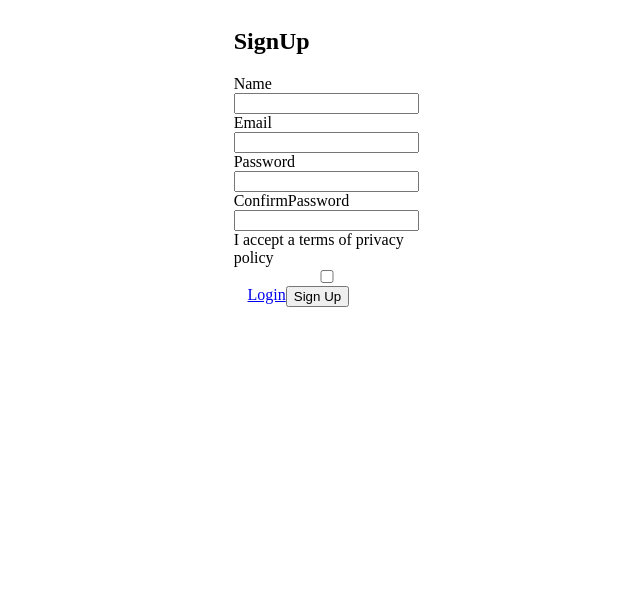
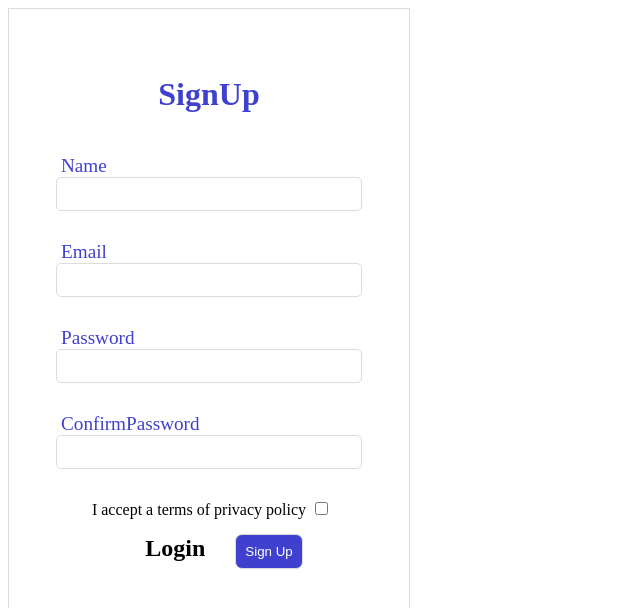
Before and after one commit to Fateme-Hashemi/Store-Site, a React (Create React App) app: page / in a window 1280 px wide. Shown: the top 608 px of the page, without its empty margins (0-640 px from the left). Built offline with nearby package versions, Linux system fonts and the light colour scheme.

Commit message:
Form styles added

```diff
--- a/src/component/SignUp.module.css
+++ b/src/component/SignUp.module.css
@@ -1,11 +1,90 @@
-form {
+.container {
+    display: flex;
+    width: 300px;
+    height:900px;
+   justify-content: center;
+    align-items: center;
+}
+
+.formContainer {
+    border: 1px solid gainsboro;
+    display: flex;
+    flex-direction: column;
+    justify-content: center;
+    align-items: center;
+    width: 400px;
+    height: 600px;
+}
+
+.header {
+    color: rgb(64, 64, 206);
+    font-weight: bold;
+    font-size: 2rem;
+}
+
+.item {
+
+    margin: 15px 0;
     display: flex;
     flex-direction: column;
 
 }
 
-div {
-    width: 70%;
+.item label {
+    margin: 0 5px;
+    font-size: 1.2rem;
+    text-align: left;
+    color: rgb(64, 64, 206);
+}
+
+.item input {
+    width: 300px;
+    height: 30px;
+    outline: none;
+    border: 1px solid gainsboro;
+    border-radius: 5px;
+}
+
+
+
+
+
+
+
+
+
+
+
+.checkbox {
+    text-align: left;
+    margin: 15px 0;
+
+}
+.checkbox label {
+    text-align: left;
+    margin: 0px 5px;
+}
+
+.button {
+    width: 85%;
     display: flex;
-    justify-content: center;
+    justify-content: space-between;
+
+    margin-top: 15px;
 }
+
+.loginbutton {
+    text-decoration: none;
+    margin: 0 30px;
+    color: black;
+    font-weight: bold;
+    font-size: 1.5rem;
+
+}
+.submitbutton {
+    border: 1px solid gainsboro;
+    background-color: rgb(64, 64, 206);
+    color: white;
+    border-radius: 7px;
+    padding: 9px;
+}
--- a/src/component/SingUp.js
+++ b/src/component/SingUp.js
@@ -61,28 +61,39 @@ const submitHandler = event => {
 }
     return (
 
-        <div>
+        <div className={styles.Container}>
 
-        <form onSubmit={submitHandler}>
-            <h2>SignUp</h2>
-            <label>Name</label>
+        <form onSubmit={submitHandler} className={styles.formContainer}>
+            <h2 className={styles.header}>SignUp</h2>
+             <div className={styles.item}>
+                <label>Name</label>
             <input type='text' value={data.name} name='name' onChange={changeHandler} onFocus={focusHandler} />
             {error.name && touched.name && <span>{error.name}</span>}
-            <label>Email</label>
+             </div>
+            <div className={styles.item}>
+                 <label>Email</label>
             <input type='text' value={data.email} name='email' onChange={changeHandler} onFocus={focusHandler} />
             {error.email && touched.email && <span>{error.email}</span>}
-            <label>Password</label>
+            </div>
+            <div className={styles.item}>
+                  <label>Password</label>
             <input type='password' value={data.password} name='password' onChange={changeHandler} onFocus={focusHandler} />
             {error.password && touched.password && <span>{error.password}</span>}
-            <label>ConfirmPassword</label>
+            </div>
+            <div className={styles.item}>
+                    <label>ConfirmPassword</label>
             <input type='password' value={data.confirmpassword} name='confirmpassword' onChange={changeHandler} onFocus={focusHandler} />
             {error.confirmpassword && touched.confirmpassword && <span>{error.confirmpassword}</span>}
-            <label>I accept a terms of privacy policy</label>
+            </div>
+            <div className={styles.checkbox}>
+                           <label>I accept a terms of privacy policy</label>
             <input type='checkbox' value={data.isAccepted} name='isAccepted' onChange={changeHandler} onFocus={focusHandler} />
             {error.isAccepted && touched.isAccepted && <span>{error.name}</span>}
-            <div>
-                <a href='#'>Login</a>
-                <button type='submit'>Sign Up</button>
+            </div>
+
+            <div className={styles}>
+                <a href='#' className={styles.loginbutton}>Login</a>
+                <button type='submit' className={styles.submitbutton}>Sign Up</button>
             </div>
 
         </form>
```
